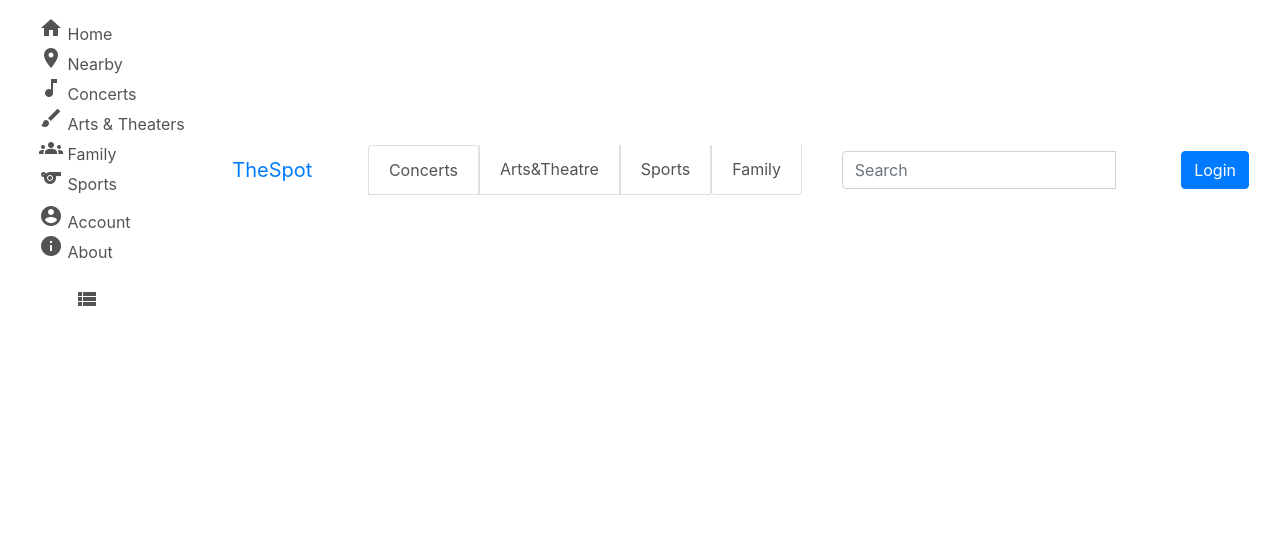
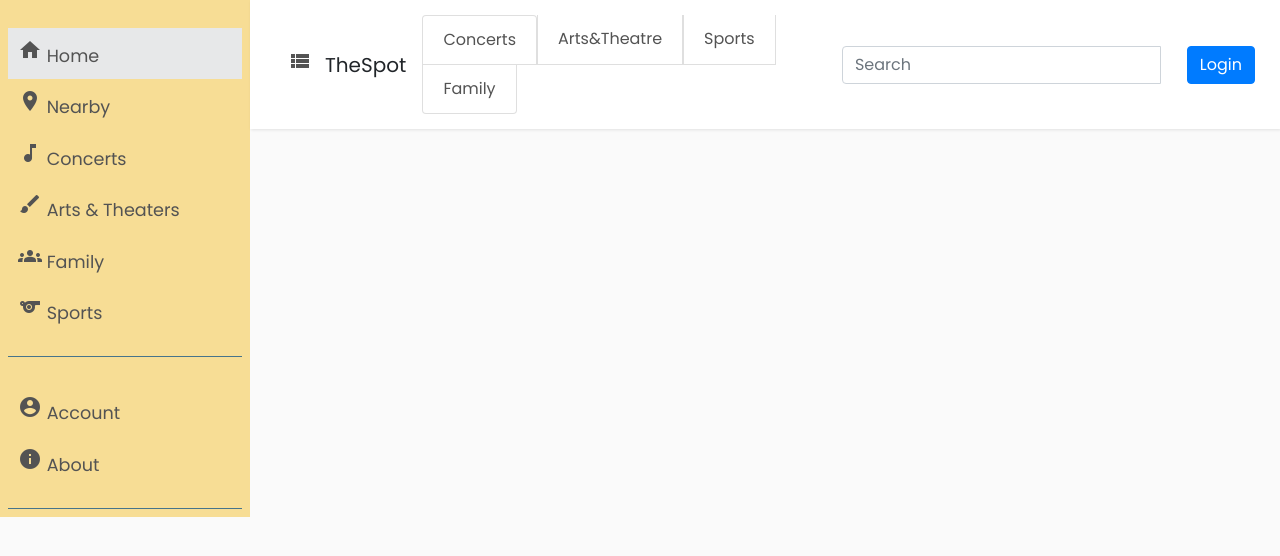
Before and after one commit to StephanieArias/TheSpot, a Django app: page / in a window 1280 px wide. Shown: the top 556 px of the page. Run offline with Django 3.2, Linux system fonts and the light colour scheme; some libraries are stand-ins or nearby versions.

Commit message:
sidebar code refactored

```diff
--- a/dashboard/static/css/dashboard.css
+++ b/dashboard/static/css/dashboard.css
@@ -1,11 +1,88 @@
+/* .wrapper {
+  display: flex;
+  align-items: stretch;
+}
+
+#sidebar {
+  min-width: 250px;
+  max-width: 250px;
+  min-height: 100vh;
+}
+
+#sidebar.active {
+  margin-left: -250px;
+}
+
+.dropdown-toggle::after {
+  display: block;
+  position: absolute;
+  top: 50%;
+  right: 20px;
+  transform: translateY(-50%);
+} */
+
+
+
+@import "https://fonts.googleapis.com/css?family=Poppins:300,400,500,600,700";
+body {
+    font-family: 'Poppins', sans-serif;
+    background: #fafafa;
+}
+
+p {
+    font-family: 'Poppins', sans-serif;
+    font-size: 1.1em;
+    font-weight: 300;
+    line-height: 1.7em;
+    color: #999;
+}
+
+a,
+a:hover,
+a:focus {
+    color: inherit;
+    text-decoration: none;
+    transition: all 0.3s;
+}
+
+.navbar {
+    padding: 15px 10px;
+    background: #fff;
+    border: none;
+    border-radius: 0;
+    margin-bottom: 40px;
+    box-shadow: 1px 1px 3px rgba(0, 0, 0, 0.1);
+}
+
+.navbar-btn {
+    box-shadow: none;
+    outline: none !important;
+    border: none;
+}
+
+.line {
+    width: 100%;
+    height: 1px;
+    border-bottom: 1px dashed #ddd;
+    margin: 40px 0;
+}
+
+/* ---------------------------------------------------
+    SIDEBAR STYLE
+----------------------------------------------------- */
+
 .wrapper {
     display: flex;
+    width: 100%;
     align-items: stretch;
 }
 
 #sidebar {
     min-width: 250px;
     max-width: 250px;
+    background: #f7dd95;
+    color: #fff;
+    transition: all 0.3s;
 }
 
 #sidebar.active {
@@ -13,11 +90,93 @@
 }
 
 
-/* @media (max-width: 768px) {
+#sidebar ul.components {
+    padding: 20px 0;
+    border-bottom: 1px solid #47748b;
+}
+
+#sidebar ul p {
+    color: #fff;
+    padding: 10px;
+}
+
+#sidebar ul li a {
+    padding: 10px;
+    font-size: 1.1em;
+    display: block;
+}
+
+#sidebar ul li a:hover {
+    color:  #e7e8e9;
+    background: #fff;
+}
+
+#sidebar ul li.active>a,
+a[aria-expanded="true"] {
+    color: #fff;
+    background:  #e7e8e9;
+
+
+.dropdown-toggle::after {
+    display: block;
+    position: absolute;
+    top: 50%;
+    right: 20px;
+    transform: translateY(-50%);
+}
+
+ul ul a {
+    font-size: 0.9em !important;
+    padding-left: 30px !important;
+    background:  #e7e8e9;
+}
+
+ul.CTAs {
+    padding: 20px;
+}
+
+ul.CTAs a {
+    text-align: center;
+    font-size: 0.9em !important;
+    display: block;
+    border-radius: 5px;
+    margin-bottom: 5px;
+}
+
+a.download {
+    background: #fff;
+    color: #e7e8e9;
+}
+
+a.article,
+a.article:hover {
+    background:  #e7e8e9;!important;
+    color: #fff !important;
+}
+
+/* ---------------------------------------------------
+    CONTENT STYLE
+----------------------------------------------------- */
+
+#content {
+    width: 100%;
+    padding: 20px;
+    min-height: 100vh;
+    transition: all 0.3s;
+}
+
+/* ---------------------------------------------------
+    MEDIAQUERIES
+----------------------------------------------------- */
+
+@media (max-width: 768px) {
     #sidebar {
         margin-left: -250px;
     }
     #sidebar.active {
         margin-left: 0;
     }
-} */
+    #sidebarCollapse span {
+        display: none;
+    }
+}
--- a/dashboard/static/js/dashboard.js
+++ /dev/null
@@ -1,7 +0,0 @@
-$(document).ready(function () {
-
-    $('#sidebarCollapse').on('click', function () {
-        $('#sidebar').toggleClass('active');
-    });
-
-});
--- a/dashboard/templates/dashboard.html
+++ b/dashboard/templates/dashboard.html
@@ -5,32 +5,28 @@
     <meta charset="UTF-8">
     <meta name="viewport" content="width=device-width, initial-scale=1.0">
     <title>Login/Registration</title>
+    <!-- Bootstrap CSS CDN -->
+    <!-- <link rel="stylesheet" href="https://stackpath.bootstrapcdn.com/bootstrap/4.1.0/css/bootstrap.min.css"
+        integrity="sha384-9gVQ4dYFwwWSjIDZnLEWnxCjeSWFphJiwGPXr1jddIhOegiu1FwO5qRGvFXOdJZ4" crossorigin="anonymous"> -->
     <link href="https://stackpath.bootstrapcdn.com/bootstrap/4.5.0/css/bootstrap.min.css" rel="stylesheet"
         integrity="sha384-9aIt2nRpC12Uk9gS9baDl411NQApFmC26EwAOH8WgZl5MYYxFfc+NcPb1dKGj7Sk" crossorigin="anonymous">
     <link href="https://fonts.googleapis.com/icon?family=Material+Icons" rel="stylesheet" />
-    <!-- <script src="https://cdn.jsdelivr.net/npm/bootstrap@5.0.0-beta2/dist/js/bootstrap.bundle.min.js"
-        integrity="sha384-b5kHyXgcpbZJO/tY9Ul7kGkf1S0CWuKcCD38l8YkeH8z8QjE0GmW1gYU5S9FOnJ0"
-        crossorigin="anonymous"></script> -->
+
 
     {% load static %}
 
-    <link rel="stylesheet" href="{% static 'css/style.css' %}">
-    <script src="{% static 'js/dashboard.js' %}"></script>
+    <link rel="stylesheet" href="{% static 'css/dashboard.css' %}">
 </head>
 
 <body>
 
+    <div class="wrapper">
+        <!-- Sidebar  -->
+        <nav id="sidebar">
+            <ul class="list-unstyled components m-2">
+                <li class="active">
 
 
-    <nav class=" navbar navbar-default">
-        <div class="container-fluid">
-            <!-- wrapper for toggle sidebar -->
-            <div class="wrapper">
-                <!-- Sidebar -->
-                <nav id="sidebar">
-
-                    <ul class="list-unstyled components m-2" id="topSideBar">
-                        <li class="active">
 
                     <a href="/dashboard" style="color:  rgb(83, 83, 83);">
                         <span class="material-icons" style="color: rgb(83, 83, 83);">home</span>
@@ -70,6 +66,8 @@
                 </li>
             </ul>
 
+
+
             <ul class="list-unstyled components m-2" id="bottomSideBar">
                 <li>
                     <a href="#" style="color:  rgb(83, 83, 83)">
@@ -85,20 +83,16 @@
             </ul>
 
         </nav>
-                <!-- content -->
+
+        <!-- Page Content  -->
         <div id="content">
-                     <nav class="navbar">
+
+            <nav class="navbar navbar-expand-lg">
                 <div class="container-fluid">
 
                     <button type="button" id="sidebarCollapse" class="btn">
-                                <span class="material-icons" style="color:  rgb(83, 83, 83)" style="color: blue">view_list</span>
+                        <span class="material-icons" style="color:  rgb(83, 83, 83)">view_list</span>
                     </button>
-
-                        </div>
-                    </nav>
-
-                </div>
-            </div>
 
                     <div class="navbar-header">
                         <a class="navbar-brand" href="/">TheSpot</a>
@@ -120,14 +114,17 @@
                         </div>
                     </form>
                     <a href="/LoginHome" class="btn btn-primary">Login</a>
+
+                </div>
             </nav>
 
-
-
-
+        </div>
+    </div>
 
     <!-- jQuery CDN - Slim version (=without AJAX) -->
-    <script src="https://code.jquery.com/jquery-3.3.1.slim.min.js" integrity="sha384-q8i/X+965DzO0rT7abK41JStQIAqVgRVzpbzo5smXKp4YfRvH+8abtTE1Pi6jizo" crossorigin="anonymous"></script>
+    <script src="https://code.jquery.com/jquery-3.3.1.slim.min.js"
+        integrity="sha384-q8i/X+965DzO0rT7abK41JStQIAqVgRVzpbzo5smXKp4YfRvH+8abtTE1Pi6jizo"
+        crossorigin="anonymous"></script>
     <!-- Popper.JS -->
     <script src="https://cdnjs.cloudflare.com/ajax/libs/popper.js/1.14.0/umd/popper.min.js"
         integrity="sha384-cs/chFZiN24E4KMATLdqdvsezGxaGsi4hLGOzlXwp5UZB1LY//20VyM2taTB4QvJ"
@@ -137,7 +134,14 @@
         integrity="sha384-uefMccjFJAIv6A+rW+L4AHf99KvxDjWSu1z9VI8SKNVmz4sk7buKt/6v9KI65qnm"
         crossorigin="anonymous"></script>
 
+    <script type="text/javascript">
+        $(document).ready(function () {
+            $('#sidebarCollapse').on('click', function () {
+                $('#sidebar').toggleClass('active');
+            });
+        });
+    </script>
+
 </body>
 
-
 </html>
```
Also changed, not shown: dashboard/templates/homepage.html (deleted, +0 -64 lines). Lines whose indentation alone changed are shown as unchanged.
